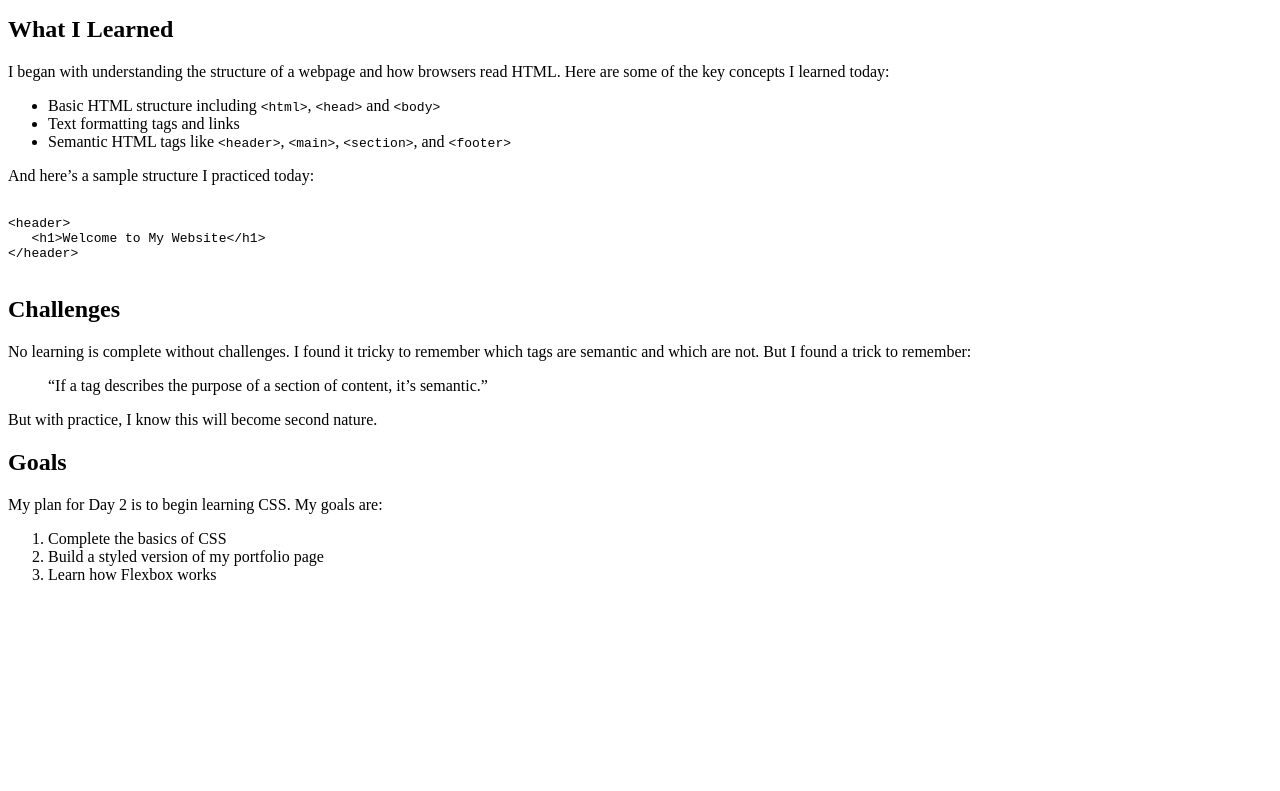
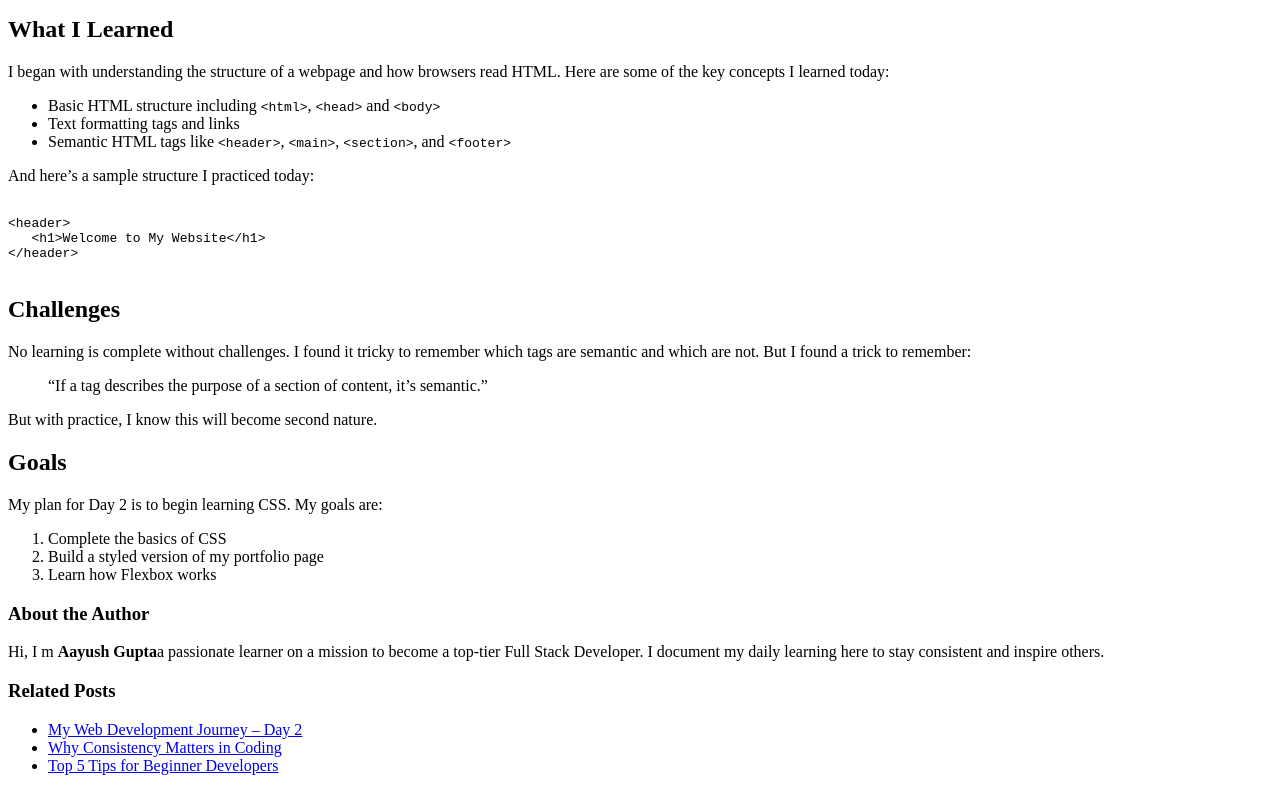
Before and after one commit to San1357/02-Blog, a plain HTML site: page index.html in a window 1280 px wide. Shown: the part 962-1753 px from the top of the page. Before the commit the page ends 1562 px from the top, so only its background shows below. Drawn offline with Linux system fonts and the light colour scheme.

Commit message:
aside added

```diff
--- a/index.html
+++ b/index.html
@@ -74,6 +74,18 @@
 
     </main>
 
+    <aside>
+        <h3>About the Author</h3>
+        <p>Hi, I m <strong>Aayush Gupta</strong>a passionate learner on a mission to become a top-tier Full Stack Developer. I document my daily learning here to stay consistent and inspire others.</p>
+</p>
+        <h3>Related Posts</h3>
+        <ul>
+            <li><a href="#">My Web Development Journey – Day 2</a></li>
+            <li><a href="#">Why Consistency Matters in Coding</a></li>
+            <li><a href="#">Top 5 Tips for Beginner Developers</a></li>
+        </ul>
+    </aside>
+
 
 
 
```
